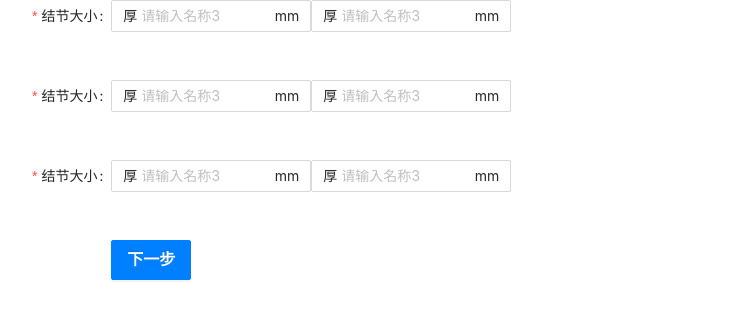
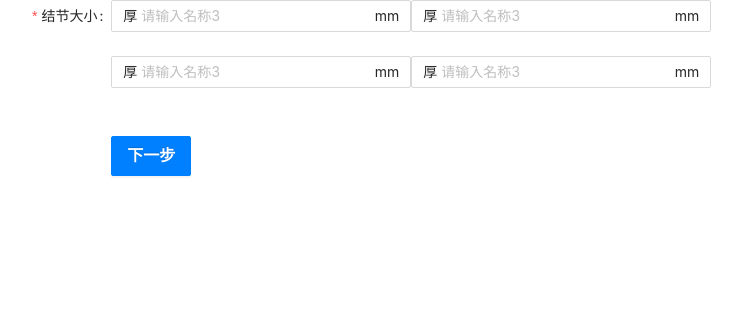
Before and after one commit to qp-design/dynamicForm, a React (Create React App) app: page / in a window 1280 px wide. Shown: the top 318 px of the page, without its empty margins (222-964 px from the left). Built offline with nearby package versions, Linux system fonts and the light colour scheme; a small style sheet from the web is missing.

Commit message:
feat: 修改动态form

```diff
--- a/public/index.html
+++ b/public/index.html
@@ -15,11 +15,6 @@
       user's mobile device or desktop. See https://developers.google.com/web/fundamentals/web-app-manifest/
     -->
     <link rel="manifest" href="%PUBLIC_URL%/manifest.json" />
-    <link rel="stylesheet"
-          href="https://g.alicdn.com/de/prismplayer/2.9.11/skins/default/aliplayer-min.css" />
-    <script charset="utf-8"
-            type="text/javascript"
-            src="https://g.alicdn.com/de/prismplayer/2.9.11/aliplayer-min.js"></script>
     <!--
       Notice the use of %PUBLIC_URL% in the tags above.
       It will be replaced with the URL of the `public` folder during the build.
--- a/src/components/dynamic-form/fields/ComplexFields.tsx
+++ b/src/components/dynamic-form/fields/ComplexFields.tsx
@@ -1,12 +1,10 @@
-import { Form } from "antd";
 import dynamicFormFields from "components/form/dynamicFormFields";
 import { FieldType } from "libs/types/formField";
 
 export default function ComplexFields({
   innerForm,
-  ...extraProps
 }: {
   innerForm: Array<FieldType>;
 }) {
-  return <Form.Item {...extraProps}>{dynamicFormFields(innerForm)}</Form.Item>;
+  return <>{dynamicFormFields(innerForm)}</>;
 }
--- /dev/null
+++ b/src/components/dynamic-form/fields/UploadField.tsx
@@ -0,0 +1,5 @@
+import Upload from "antd/lib/upload";
+
+export default function UploadField({ ...extraProps }) {
+  return <Upload {...extraProps} />;
+}
--- a/src/components/form/dynamicFormFields.tsx
+++ b/src/components/form/dynamicFormFields.tsx
@@ -39,16 +39,11 @@ const dynamicFormFields = (fields: Array<FieldType>) => {
     ) => {
       const FormItem = Form.Item;
       const formItemProps: { [k: string]: unknown } = {
+        name,
         type,
         valuePropName: type === "checkbox" ? "checked" : "value",
         ...rest,
       };
-
-      const isNeedName = formItemProps.noStyle
-        ? {}
-        : {
-            name: name || idx,
-          };
 
       const FieldComponent = get(FieldTypeComponent, type, InputField);
       return (
@@ -57,7 +52,7 @@ const dynamicFormFields = (fields: Array<FieldType>) => {
             calIsVisible(getFieldValue) ? (
               <>
                 {prefixIcon}
-                <FormItem {...formItemProps} {...isNeedName}>
+                <FormItem {...formItemProps}>
                   <FieldComponent
                     {...extraProps}
                     disabled={calIsDisabled(getFieldValue)}
--- a/src/libs/types/formField.ts
+++ b/src/libs/types/formField.ts
@@ -32,7 +32,6 @@ export interface FieldType {
   initialValue?: string | number | boolean | Array<string | number>;
   readOnly?: boolean;
   minLength?: number;
-  placeholder?: string;
   loading?: boolean;
   extraProps?: { [k: string]: unknown };
   style?: { [k: string]: unknown };
--- a/src/pages/formConfig/one.tsx
+++ b/src/pages/formConfig/one.tsx
@@ -48,7 +48,7 @@ const InnerFormTwo: Array<FieldType> = [
   {
     style: {
       display: "inline-block",
-      width: 60,
+      width: 100,
     },
     name: ["twoField", "checkOne"],
     type: "checkbox",
@@ -102,25 +102,19 @@ const fieldsForm: Array<FieldType> = [
     },
   },
   {
-    noStyle: true,
     name: "",
+    label: "结节大小",
     type: "complex",
     extraProps: {
       innerForm: InnerForm,
-      label: "结节大小",
-      labelCol: { span: 8 },
-      required: true,
     },
   },
   {
-    noStyle: true,
-    name: "",
+    name: "twoField",
+    label: "是否禁用",
     type: "complex",
     extraProps: {
       innerForm: InnerFormTwo,
-      label: "是否禁用",
-      labelCol: { span: 8 },
-      required: true,
     },
   },
   {
--- a/src/pages/formConfig/two.tsx
+++ b/src/pages/formConfig/two.tsx
@@ -7,55 +7,56 @@ const impConfig = (params: Array<innerConfigType>): Array<FieldType> =>
   params.map(({ namePath }: { namePath: NamePath }) => ({
     style: {
       display: "inline-block",
-      width: 200,
+      width: "45%",
     },
     name: namePath,
     type: "text",
-    rules: [{ required: true, message: "请输入名称3" }],
+    // rules: [{ required: true, message: "请输入名称3" }],
     extraProps: {
       prefix: "厚",
       suffix: "mm",
       placeholder: "请输入名称3",
     },
   }));
-const InnerForm: Array<FieldType> = [
-  {
-    style: {
-      display: "inline-block",
-      width: 200,
-    },
-    name: ["user", 2, "users", "name"],
-    type: "text",
-    rules: [{ required: true, message: "请输入名称3" }],
-    extraProps: {
-      prefix: "厚",
-      suffix: "mm",
-      placeholder: "请输入名称3",
-    },
-  },
-  {
-    style: {
-      display: "inline-block",
-      width: 200,
-    },
-    name: ["user", 2, "users", "age"],
-    type: "text",
-    rules: [{ required: true, message: "请输入名称3" }],
-    extraProps: {
-      prefix: "厚",
-      suffix: "mm",
-      placeholder: "请输入名称3",
-      style: {
-        // width: 'calc(30% - 8px)',
-      },
-    },
-  },
-];
+// const InnerForm: Array<FieldType> = [
+//   {
+//     style: {
+//       display: "inline-block",
+//       width: 200,
+//     },
+//     name: ["user", 2, "users", "name"],
+//     type: "text",
+//     // rules: [{ required: true, message: "请输入名称3" }],
+//     extraProps: {
+//       prefix: "厚",
+//       suffix: "mm",
+//       placeholder: "请输入名称3",
+//     },
+//   },
+//   {
+//     style: {
+//       display: "inline-block",
+//       width: 200,
+//     },
+//     name: ["user", 2, "users", "age"],
+//     type: "text",
+//     // rules: [{ required: true, message: "请输入名称3" }],
+//     extraProps: {
+//       prefix: "厚",
+//       suffix: "mm",
+//       placeholder: "请输入名称3",
+//       style: {
+//         // width: 'calc(30% - 8px)',
+//       },
+//     },
+//   },
+// ];
 
 const fieldsForm: Array<FieldType> = [
   {
-    noStyle: true,
-    name: "",
+    label: "结节大小",
+    name: "user",
+    rules: [{ required: true, message: "xxxxxxxx" }],
     type: "complex",
     extraProps: {
       innerForm: impConfig([
@@ -65,18 +66,6 @@ const fieldsForm: Array<FieldType> = [
         {
           namePath: ["user", 0, "users", "age"],
         },
-      ]),
-      label: "结节大小",
-      labelCol: { span: 8 },
-      required: true,
-    },
-  },
-  {
-    noStyle: true,
-    name: "",
-    type: "complex",
-    extraProps: {
-      innerForm: impConfig([
         {
           namePath: ["user", 1, "users", "name"],
         },
@@ -84,22 +73,37 @@ const fieldsForm: Array<FieldType> = [
           namePath: ["user", 1, "users", "age"],
         },
       ]),
-      label: "结节大小",
-      labelCol: { span: 8 },
-      required: true,
     },
   },
-  {
-    noStyle: true,
-    name: "",
-    type: "complex",
-    extraProps: {
-      innerForm: InnerForm,
-      label: "结节大小",
-      labelCol: { span: 8 },
-      required: true,
-    },
-  },
+  // {
+  //   noStyle: true,
+  //   name: "",
+  //   type: "complex",
+  //   extraProps: {
+  //     innerForm: impConfig([
+  //       {
+  //         namePath: ["user", 1, "users", "name"],
+  //       },
+  //       {
+  //         namePath: ["user", 1, "users", "age"],
+  //       },
+  //     ]),
+  //     label: "结节大小",
+  //     labelCol: { span: 8 },
+  //     required: true,
+  //   },
+  // },
+  // {
+  //   noStyle: true,
+  //   name: "",
+  //   type: "complex",
+  //   extraProps: {
+  //     innerForm: InnerForm,
+  //     label: "结节大小",
+  //     labelCol: { span: 8 },
+  //     required: true,
+  //   },
+  // },
 ];
 
 const config = {
--- a/src/pages/position/one/index.tsx
+++ b/src/pages/position/one/index.tsx
@@ -5,8 +5,8 @@ import { submitType } from "../../../libs/types/formField";
 
 const OneJsx: FC = () => {
   function onConfirm(...args: submitType) {
-    const [value, suc, error] = args;
-    console.log(value, error);
+    const [value, suc] = args;
+    console.log(value);
     suc();
   }
 
```
